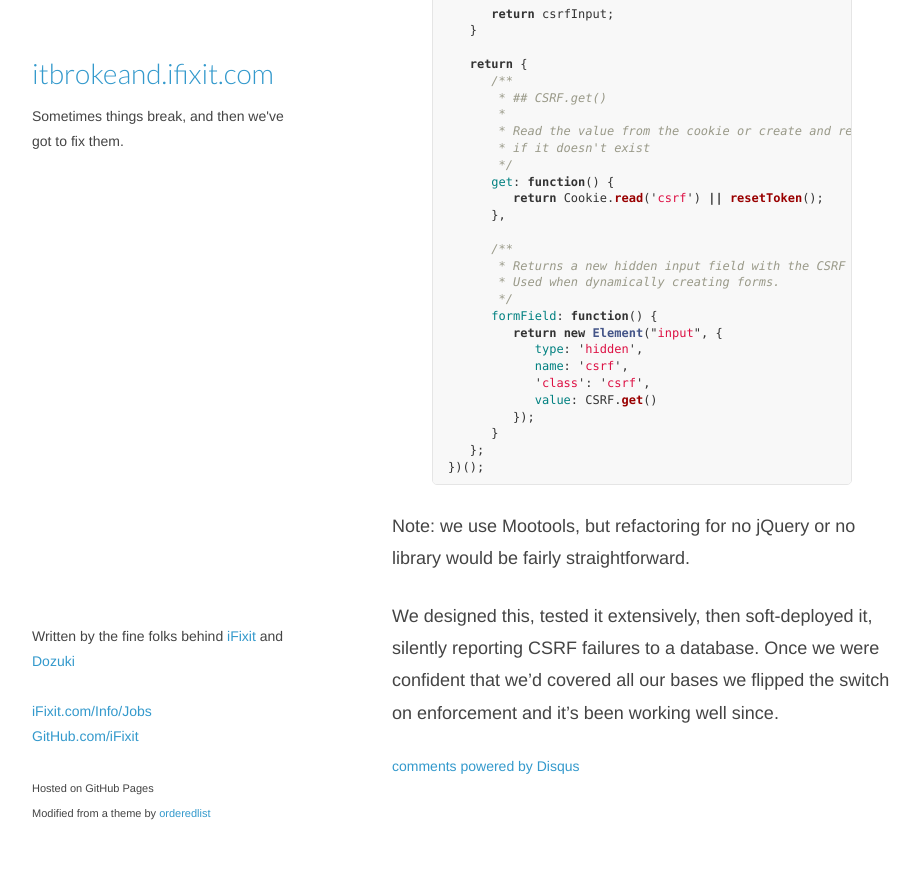
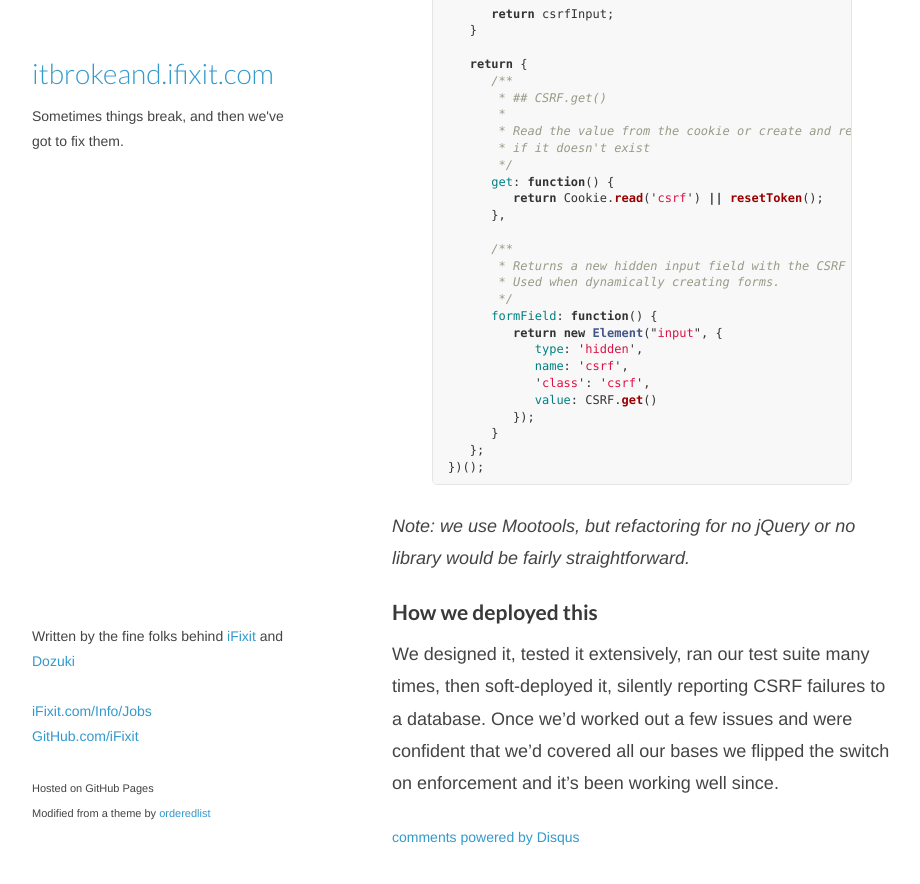
Before and after one commit to iFixit/itbrokeand.ifixit.com, a Jekyll site: the page built from _posts/2013-07-21-csrf-how-we-do-it.md, in a window 1280 px wide and 900 px high, scrolled down 3030 px. Shown: the top 884 px of the window, without its empty margins (178-1098 px from the left). Built offline with Jekyll 4.4.1, drawn with Linux system fonts in a browser that asks for light colours; Markdown is read by kramdown in place of the engine named in the settings; comment, search, counter and statistics services are not loaded; before the commit the page ends 3859 px from its top, so only the background shows below that.

Commit message:
Post: CSRF - improve the paragraph about deployment

```diff
--- a/_posts/2013-07-21-csrf-how-we-do-it.md
+++ b/_posts/2013-07-21-csrf-how-we-do-it.md
@@ -157,14 +157,14 @@ var CSRF = (function() {
 })();
 {% endhighlight %}
 
-Note: we use Mootools, but refactoring for no jQuery or no library would be
-fairly straightforward.
+*Note: we use Mootools, but refactoring for no jQuery or no library would be
+fairly straightforward.*
 
-We designed this, tested it extensively, then soft-deployed it, silently
-reporting CSRF failures to a database. Once we were confident that we'd covered
-all our bases we flipped the switch on enforcement and it's been working well
-since.
-
+## How we deployed this
+We designed it, tested it extensively, ran our test suite many times, then
+soft-deployed it, silently reporting CSRF failures to a database. Once we'd
+worked out a few issues and were confident that we'd covered all our bases we
+flipped the switch on enforcement and it's been working well since.
 
 [csrf]:          http://en.wikipedia.org/wiki/CSRF
 [gist]:          https://gist.github.com/danielbeardsley/6060418
```
